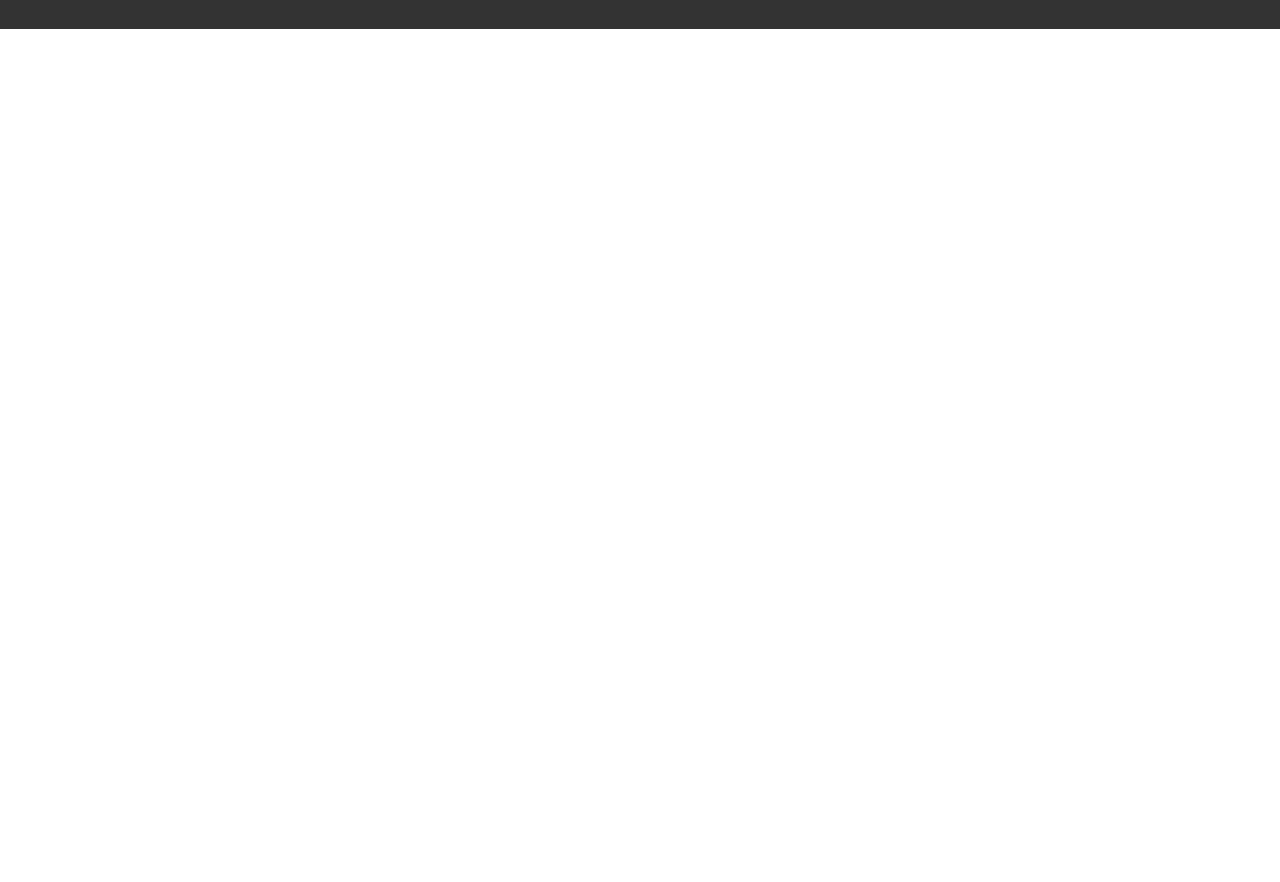
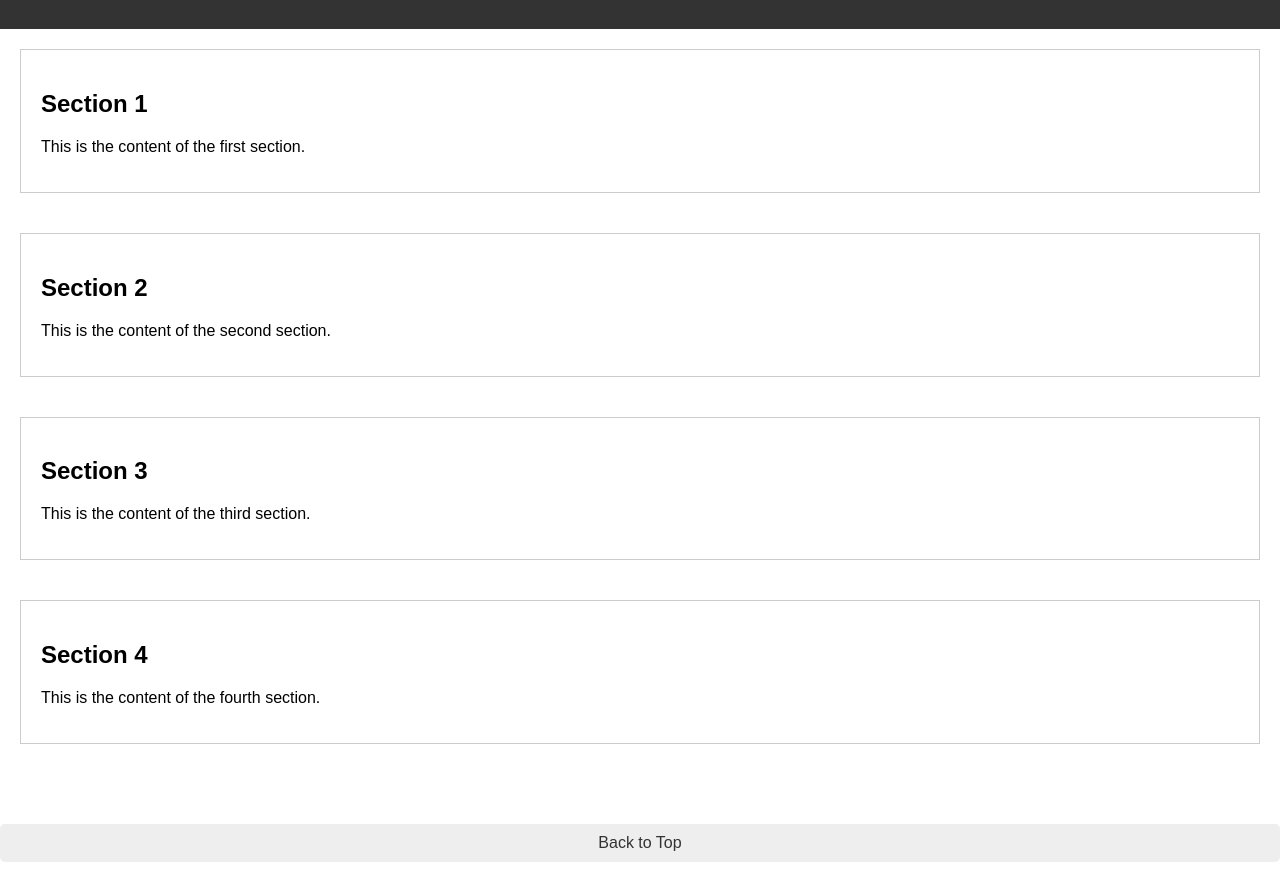
Before and after one commit to Augustcode99/pure-html, a plain HTML site: page pages/archives.html in a window 1280 px wide. Shown: the part 105-987 px from the top of the page. Before the commit the page ends 800 px from the top, so only its background shows below. Drawn offline with Linux system fonts and the light colour scheme.

Commit message:
added sections to all pages

```diff
--- a/pages/archives.html
+++ b/pages/archives.html
@@ -7,7 +7,7 @@
     <link rel="stylesheet" href="../style/style.css" />
   </head>
   <body>
-    <header>
+    <header id="top">
       <nav>
         <ul>
           <a href="index.html">Home</a
@@ -18,5 +18,31 @@
       </nav>
       <h1>archives</h1>
     </header>
+    <main>
+      <section>
+        <!-- Content for the first section -->
+        <h2>Section 1</h2>
+        <p>This is the content of the first section.</p>
+      </section>
+
+      <section>
+        <!-- Content for the second section -->
+        <h2>Section 2</h2>
+        <p>This is the content of the second section.</p>
+      </section>
+
+      <section>
+        <!-- Content for the third section -->
+        <h2>Section 3</h2>
+        <p>This is the content of the third section.</p>
+      </section>
+
+      <section>
+        <!-- Content for the fourth section -->
+        <h2>Section 4</h2>
+        <p>This is the content of the fourth section.</p>
+      </section>
+    </main>
+    <a href="#top" class="back-to-top">Back to Top</a>
   </body>
 </html>
```
Also changed, not shown: pages/catalog.html (+27 -1 lines), pages/contact.html (+27 -1 lines), pages/index.html (+21 -5 lines).
